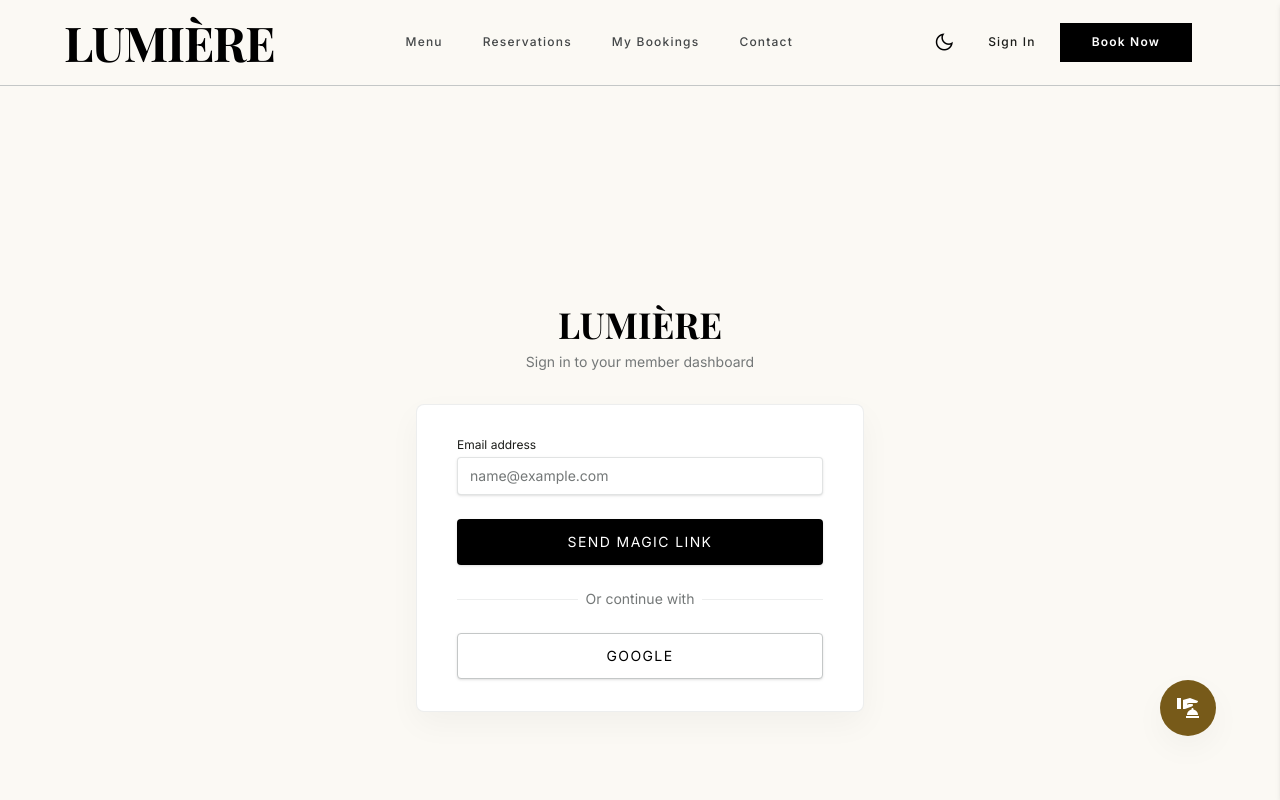
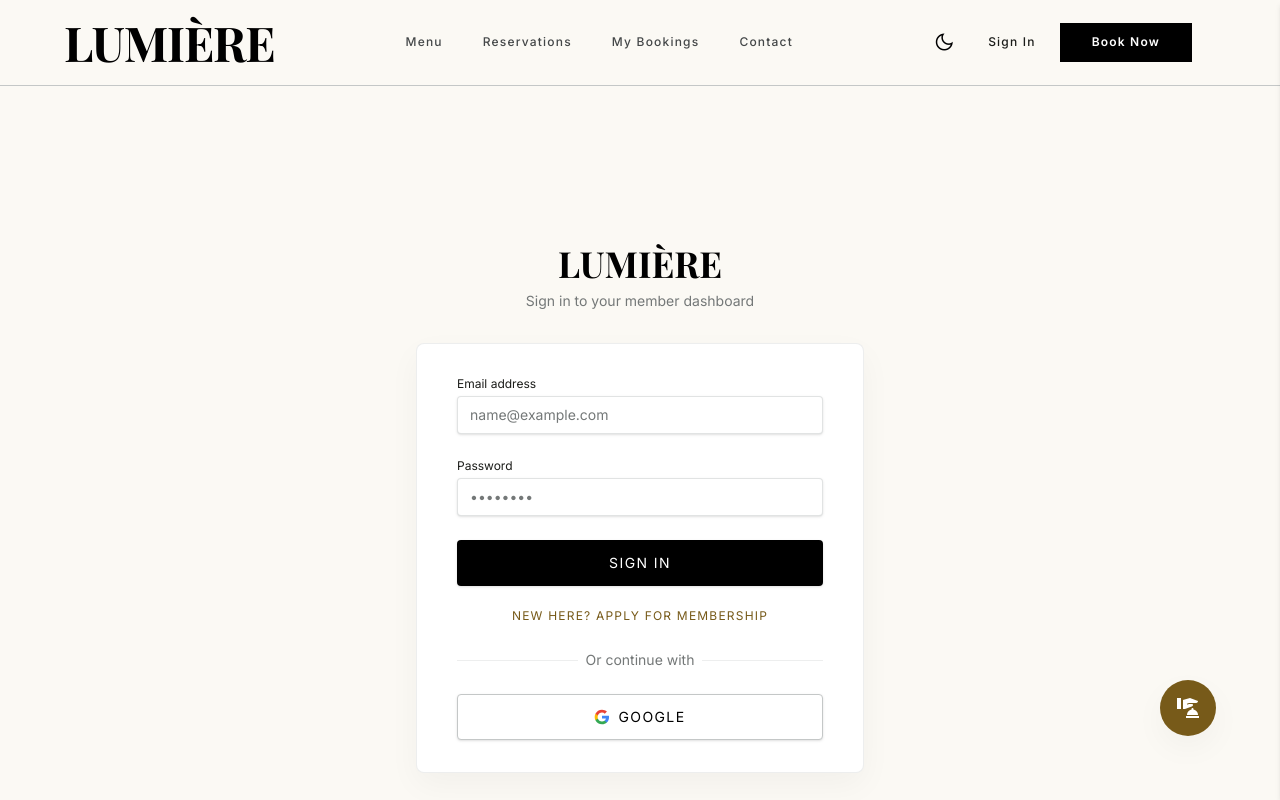
Before and after one commit to aryansingh81167/restaurant-reservation-ai, a Next.js app: page /login in a window 1280 px wide. Shown: the top 800 px of the page. Built offline with nearby package versions, Linux system fonts and the light colour scheme; no server answers; a web font is replaced by a local one.

Commit message:
Update login to standard email/password and Google auth

```diff
--- a/src/app/login/page.tsx
+++ b/src/app/login/page.tsx
@@ -5,28 +5,51 @@ import { createClient } from '@/utils/supabase/client';
 import { useRouter } from 'next/navigation';
 
 export default function LoginPage() {
+  const [isSignUp, setIsSignUp] = useState(false);
   const [email, setEmail] = useState('');
+  const [password, setPassword] = useState('');
+  const [firstName, setFirstName] = useState('');
   const [message, setMessage] = useState('');
+  const [errorMsg, setErrorMsg] = useState('');
   const [loading, setLoading] = useState(false);
   const supabase = createClient();
   const router = useRouter();
 
-  const handleMagicLink = async (e: React.FormEvent) => {
+  const handleSubmit = async (e: React.FormEvent) => {
     e.preventDefault();
     setLoading(true);
     setMessage('');
+    setErrorMsg('');
 
-    const { error } = await supabase.auth.signInWithOtp({
+    if (isSignUp) {
+      const { error, data } = await supabase.auth.signUp({
         email,
+        password,
         options: {
+          data: {
+            first_name: firstName,
+          },
           emailRedirectTo: `${window.location.origin}/auth/callback`,
         },
       });
 
       if (error) {
-      setMessage(error.message);
+        setErrorMsg(error.message);
       } else {
-      setMessage('Check your email for the magic link.');
+        setMessage('Check your email for the verification link to complete your registration.');
+      }
+    } else {
+      const { error } = await supabase.auth.signInWithPassword({
+        email,
+        password,
+      });
+
+      if (error) {
+        setErrorMsg(error.message);
+      } else {
+        router.push('/dashboard');
+        router.refresh();
+      }
     }
     setLoading(false);
   };
@@ -47,13 +70,33 @@ export default function LoginPage() {
           LUMIÈRE
         </h2>
         <p className="mt-2 text-center text-sm font-body text-outline">
-          Sign in to your member dashboard
+          {isSignUp ? 'Apply for your member dashboard' : 'Sign in to your member dashboard'}
         </p>
       </div>
 
       <div className="mt-8 sm:mx-auto sm:w-full sm:max-w-md">
         <div className="bg-white py-8 px-4 shadow-[0px_12px_32px_rgba(0,0,0,0.04)] sm:rounded-lg sm:px-10 border border-outline-variant/30">
-          <form className="space-y-6" onSubmit={handleMagicLink}>
+          <form className="space-y-6" onSubmit={handleSubmit}>
+            {isSignUp && (
+              <div>
+                <label htmlFor="firstName" className="block text-xs font-label-caps text-on-surface">
+                  First Name
+                </label>
+                <div className="mt-1">
+                  <input
+                    id="firstName"
+                    name="firstName"
+                    type="text"
+                    required={isSignUp}
+                    value={firstName}
+                    onChange={(e) => setFirstName(e.target.value)}
+                    className="appearance-none block w-full px-3 py-2 border border-outline-variant/50 rounded-sm shadow-sm placeholder-outline focus:outline-none focus:ring-secondary focus:border-secondary sm:text-sm font-body bg-surface-container-lowest"
+                    placeholder="Alexander"
+                  />
+                </div>
+              </div>
+            )}
+
             <div>
               <label htmlFor="email" className="block text-xs font-label-caps text-on-surface">
                 Email address
@@ -74,21 +117,55 @@ export default function LoginPage() {
             </div>
 
             <div>
+              <label htmlFor="password" className="block text-xs font-label-caps text-on-surface">
+                Password
+              </label>
+              <div className="mt-1">
+                <input
+                  id="password"
+                  name="password"
+                  type="password"
+                  autoComplete={isSignUp ? "new-password" : "current-password"}
+                  required
+                  value={password}
+                  onChange={(e) => setPassword(e.target.value)}
+                  className="appearance-none block w-full px-3 py-2 border border-outline-variant/50 rounded-sm shadow-sm placeholder-outline focus:outline-none focus:ring-secondary focus:border-secondary sm:text-sm font-body bg-surface-container-lowest"
+                  placeholder="••••••••"
+                />
+              </div>
+            </div>
+
+            <div>
               <button
                 type="submit"
                 disabled={loading}
                 className="w-full flex justify-center py-3 px-4 border border-transparent rounded-sm shadow-sm text-sm font-interactive uppercase tracking-widest text-on-primary bg-primary hover:bg-surface-tint focus:outline-none focus:ring-2 focus:ring-offset-2 focus:ring-primary disabled:opacity-50 transition-colors"
               >
-                {loading ? 'Sending...' : 'Send Magic Link'}
+                {loading ? 'Processing...' : (isSignUp ? 'Create Account' : 'Sign In')}
               </button>
             </div>
           </form>
 
+          {errorMsg && (
+            <div className="mt-4 p-3 bg-red-50 border border-red-200 text-red-600 text-sm font-body rounded">
+              {errorMsg}
+            </div>
+          )}
+
           {message && (
-            <p className="mt-4 text-sm text-center font-body text-secondary">
+            <div className="mt-4 p-3 bg-green-50 border border-green-200 text-green-700 text-sm font-body rounded">
               {message}
-            </p>
+            </div>
           )}
+
+          <div className="mt-4 text-center">
+            <button
+              onClick={() => setIsSignUp(!isSignUp)}
+              className="text-xs font-label-caps text-secondary hover:text-primary transition-colors uppercase tracking-widest"
+            >
+              {isSignUp ? 'Already a member? Sign in' : 'New here? Apply for membership'}
+            </button>
+          </div>
 
           <div className="mt-6">
             <div className="relative">
@@ -105,8 +182,14 @@ export default function LoginPage() {
             <div className="mt-6">
               <button
                 onClick={handleGoogleSignIn}
-                className="w-full flex justify-center py-3 px-4 border border-outline-variant rounded-sm shadow-sm bg-white text-sm font-interactive uppercase tracking-widest text-primary hover:bg-surface-container-low transition-colors"
+                className="w-full flex justify-center items-center gap-2 py-3 px-4 border border-outline-variant rounded-sm shadow-sm bg-white text-sm font-interactive uppercase tracking-widest text-primary hover:bg-surface-container-low transition-colors"
               >
+                <svg className="w-4 h-4" viewBox="0 0 24 24">
+                  <path d="M22.56 12.25c0-.78-.07-1.53-.2-2.25H12v4.26h5.92c-.26 1.37-1.04 2.53-2.21 3.31v2.77h3.57c2.08-1.92 3.28-4.74 3.28-8.09z" fill="#4285F4"/>
+                  <path d="M12 23c2.97 0 5.46-.98 7.28-2.66l-3.57-2.77c-.98.66-2.23 1.06-3.71 1.06-2.86 0-5.29-1.93-6.16-4.53H2.18v2.84C3.99 20.53 7.7 23 12 23z" fill="#34A853"/>
+                  <path d="M5.84 14.09c-.22-.66-.35-1.36-.35-2.09s.13-1.43.35-2.09V7.07H2.18C1.43 8.55 1 10.22 1 12s.43 3.45 1.18 4.93l2.85-2.22.81-.62z" fill="#FBBC05"/>
+                  <path d="M12 5.38c1.62 0 3.06.56 4.21 1.64l3.15-3.15C17.45 2.09 14.97 1 12 1 7.7 1 3.99 3.47 2.18 7.07l3.66 2.84c.87-2.6 3.3-4.53 6.16-4.53z" fill="#EA4335"/>
+                </svg>
                 Google
               </button>
             </div>
```
Lines whose indentation alone changed are shown as unchanged.
